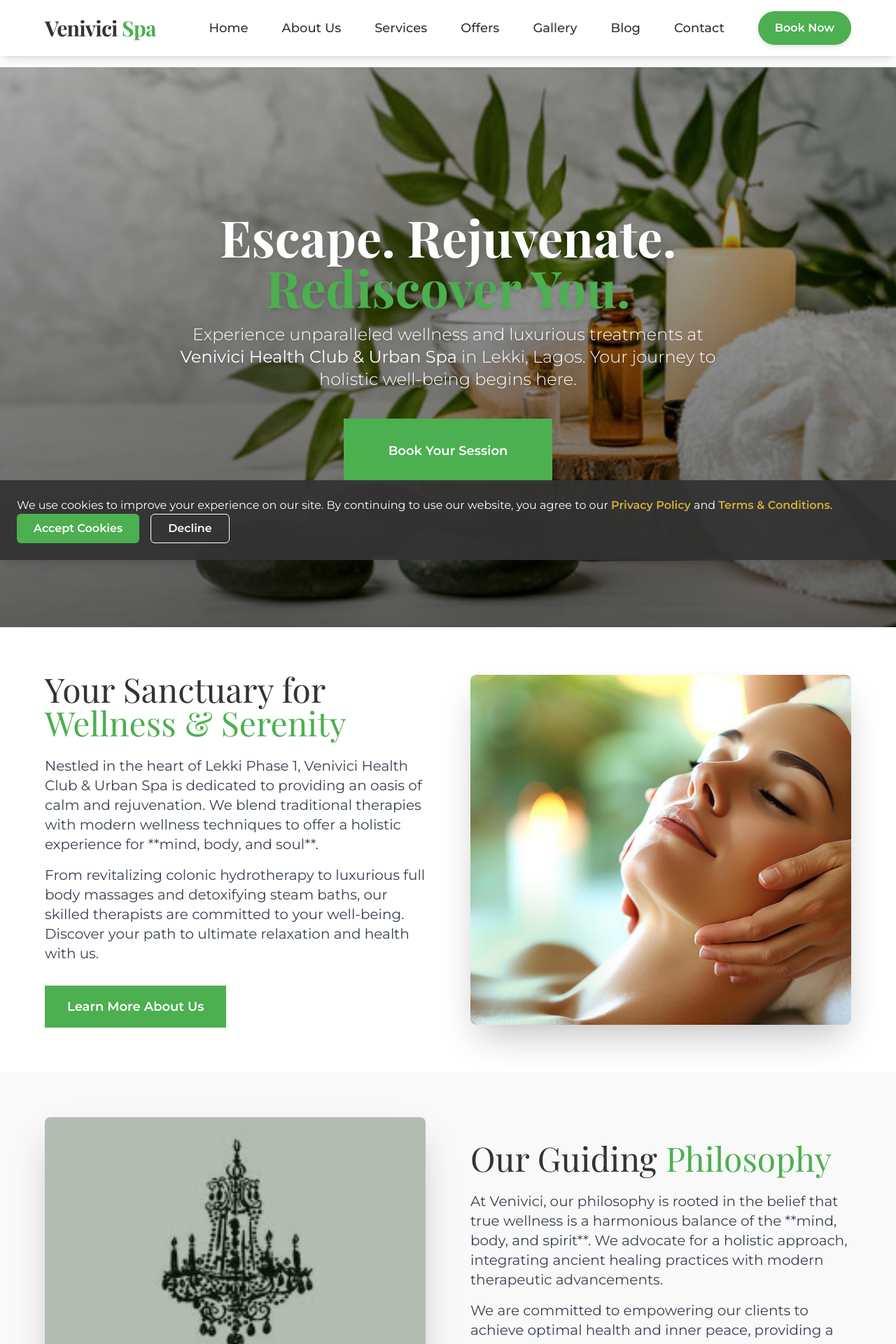
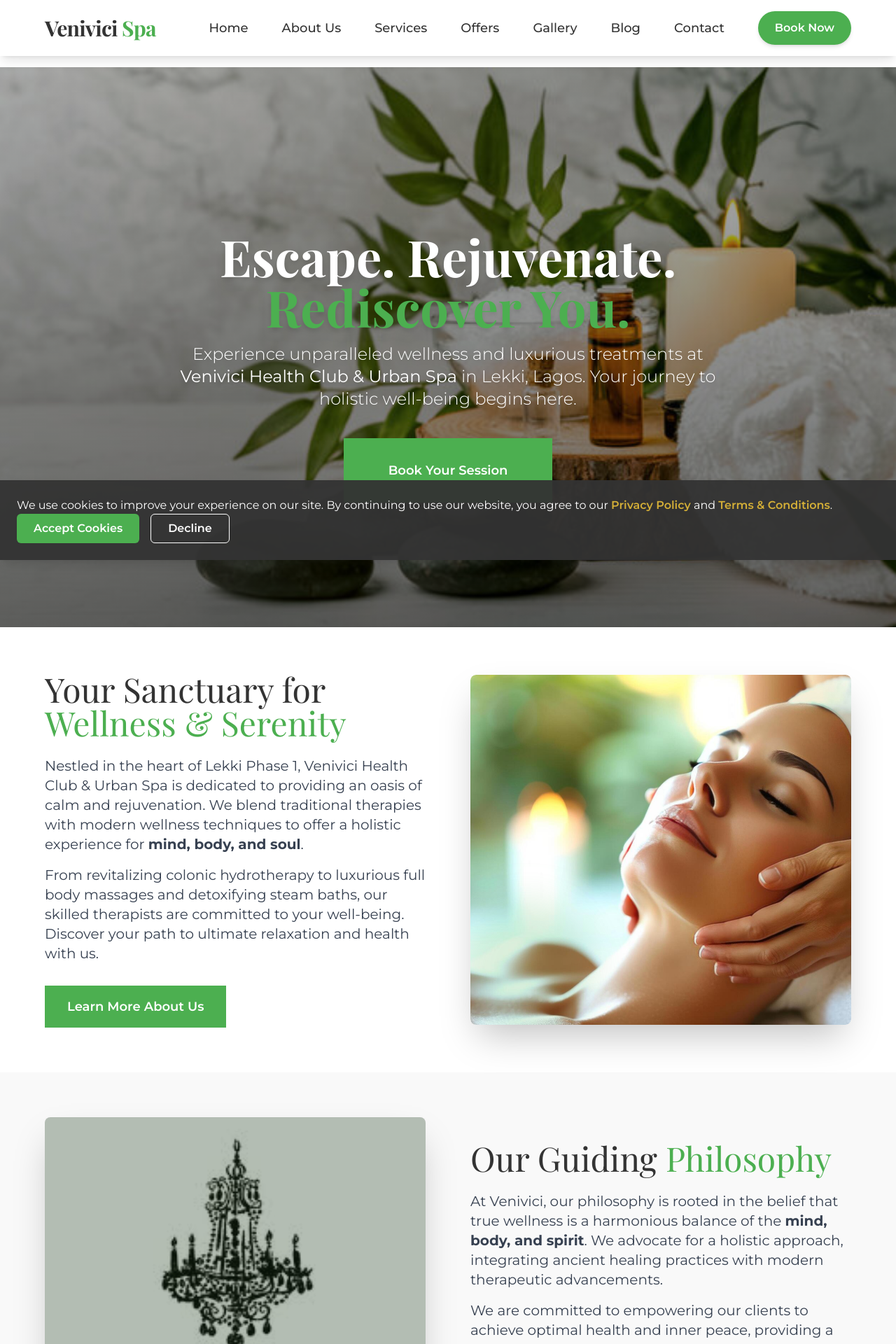
Before and after one commit to Emmilex20/VeniviciSpa, a React (Create React App) app: page / in a window 1280 px wide. Shown: the top 1920 px of the page at 70% size. Built offline with nearby package versions, Linux system fonts and the light colour scheme.

Commit message:
added upgrades 1

```diff
--- a/src/pages/Home.js
+++ b/src/pages/Home.js
@@ -101,7 +101,7 @@ const Home = () => {
         >
           <div className="absolute inset-0 bg-gradient-to-t from-black/60 to-black/30"></div>
           <motion.div
-            className="relative z-10 text-white p-6 sm:p-8 md:p-10 max-w-5xl mx-auto"
+            className="relative z-10 text-white p-6 sm:p-8 md:p-10 max-w-5xl mx-auto pt-[72px] sm:pt-[80px] md:pt-[96px]"
             initial={{ opacity: 0, y: -20 }}
             animate={{ opacity: 1, y: 0 }}
             transition={{ duration: 0.9, delay: 0.2, ease: "easeOut" }}
@@ -136,7 +136,7 @@ const Home = () => {
                 className="text-base sm:text-lg text-gray-700 leading-relaxed mb-4 lg:text-xl"
                 variants={itemVariants}
               >
-                Nestled in the heart of Lekki Phase 1, Venivici Health Club & Urban Spa is dedicated to providing an oasis of calm and rejuvenation. We blend traditional therapies with modern wellness techniques to offer a holistic experience for **mind, body, and soul**.
+                Nestled in the heart of Lekki Phase 1, Venivici Health Club & Urban Spa is dedicated to providing an oasis of calm and rejuvenation. We blend traditional therapies with modern wellness techniques to offer a holistic experience for <strong>mind, body, and soul</strong>.
               </motion.p>
               <motion.p
                 className="text-base sm:text-lg text-gray-700 leading-relaxed mb-6 lg:text-xl"
@@ -203,7 +203,7 @@ const Home = () => {
                 className="text-base sm:text-lg text-gray-700 leading-relaxed mb-4 lg:text-xl"
                 variants={itemVariants}
               >
-                At Venivici, our philosophy is rooted in the belief that true wellness is a harmonious balance of the **mind, body, and spirit**. We advocate for a holistic approach, integrating ancient healing practices with modern therapeutic advancements.
+                At Venivici, our philosophy is rooted in the belief that true wellness is a harmonious balance of the <strong>mind, body, and spirit</strong>. We advocate for a holistic approach, integrating ancient healing practices with modern therapeutic advancements.
               </motion.p>
               <motion.p
                 className="text-base sm:text-lg text-gray-700 leading-relaxed mb-6 lg:text-xl"
```
